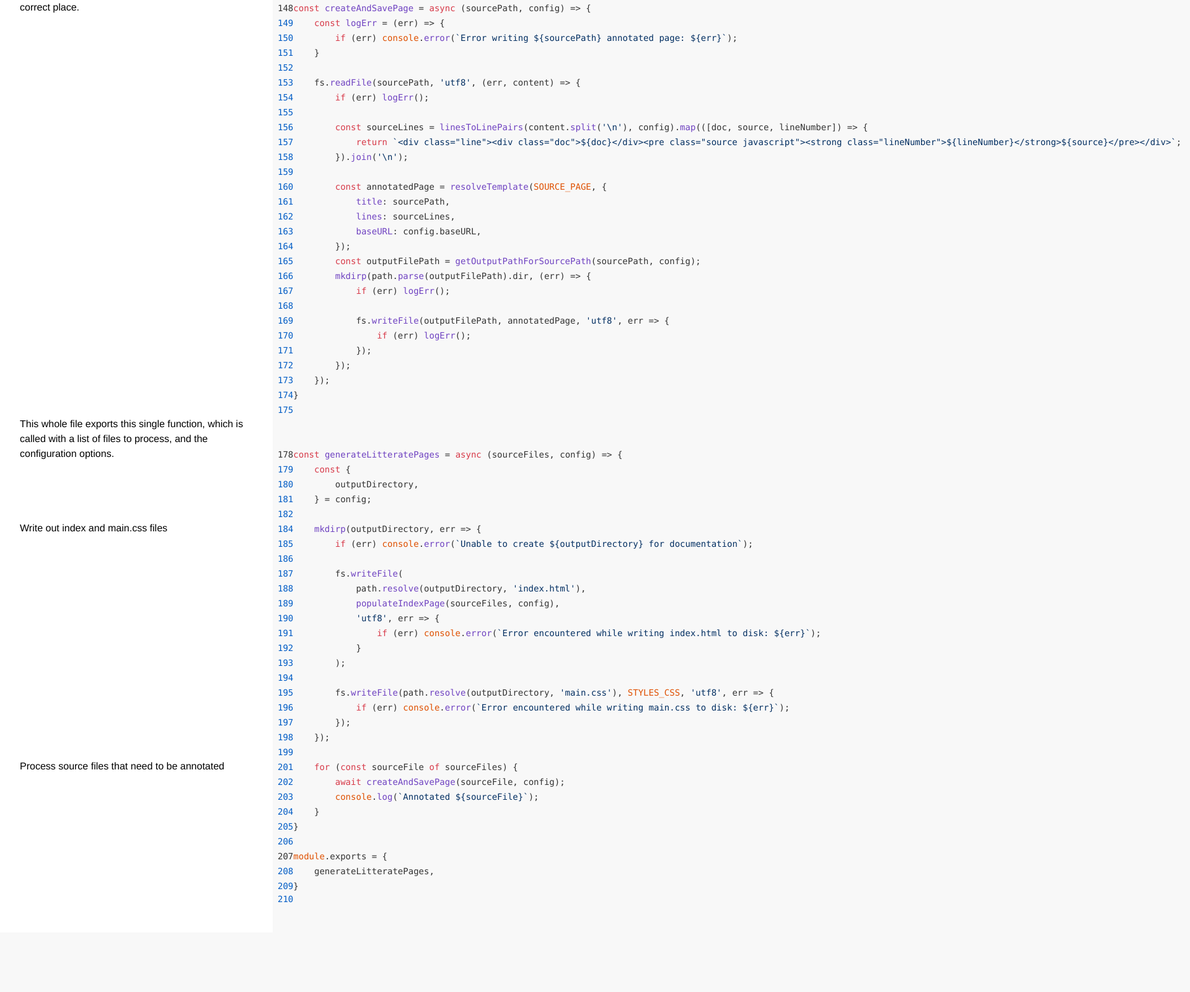
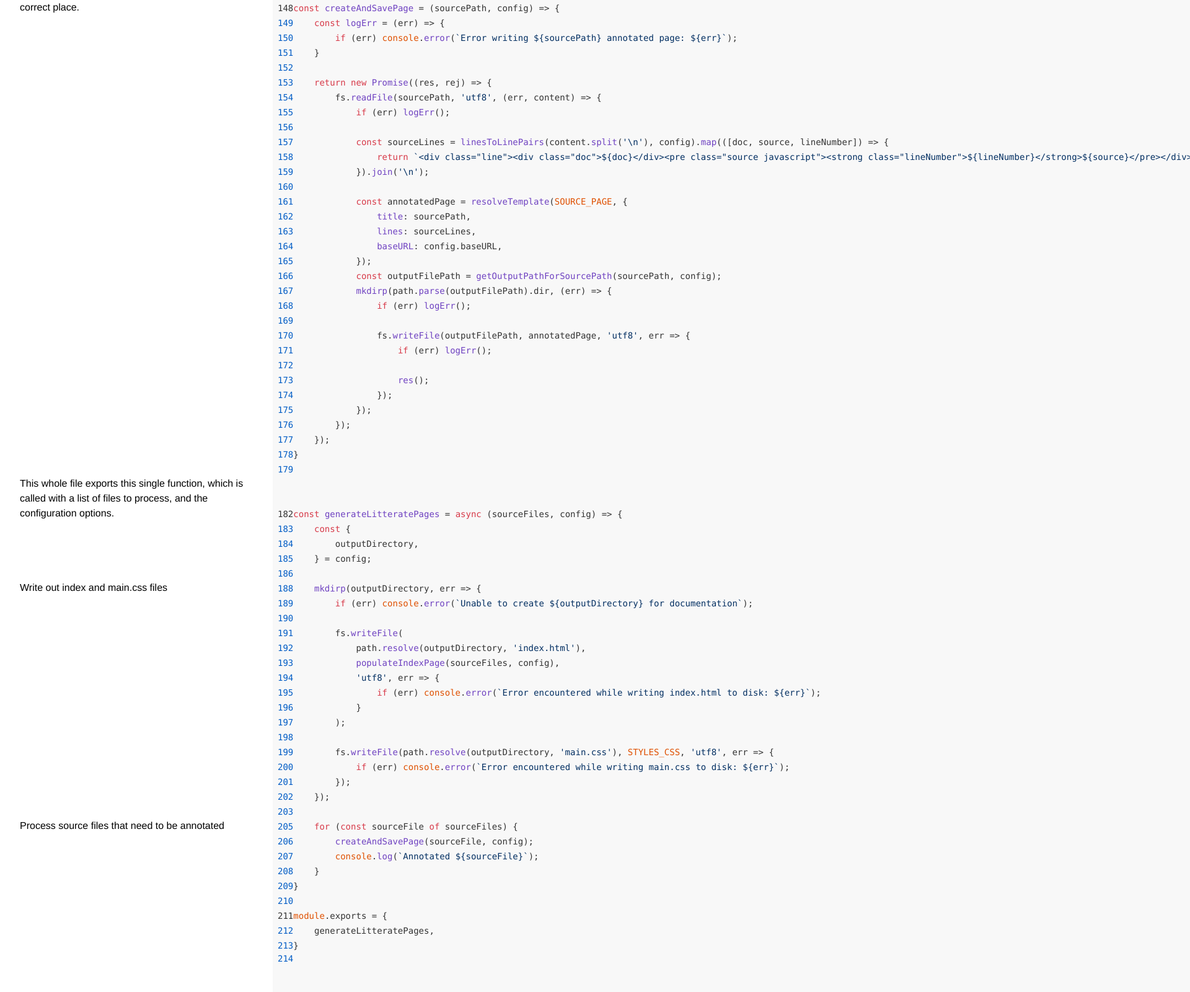
Before and after one commit to thesephist/litterate, a website: page docs/src/generate.js.html in a window 1280 px wide. Shown: the part 3688-5288 px from the top of the page at 62% size, 1920 px wide, since content can reach past the window. Before the commit the page ends 5192 px from the top, so only its background shows below. Drawn offline with nearby package versions, Linux system fonts and the light colour scheme.

Commit message:
generate: createAndSavePage now correctly returns a Promise, and multiple pages are written concurrently, as they should be

```diff
--- a/docs/src/generate.js.html
+++ b/docs/src/generate.js.html
@@ -146,68 +146,72 @@
 <div class="line"><div class="doc"></div><pre class="source javascript"><strong class="lineNumber">144</strong>}</pre></div>
 <div class="line"><div class="doc"></div><pre class="source javascript"><strong class="lineNumber">145</strong></pre></div>
 <div class="line"><div class="doc"><p>This function is called for each source file, to process and save the Litterate version of the source file in the correct place.</p>
-</div><pre class="source javascript"><strong class="lineNumber">148</strong>const createAndSavePage = async (sourcePath, config) =&#62; {</pre></div>
+</div><pre class="source javascript"><strong class="lineNumber">148</strong>const createAndSavePage = (sourcePath, config) =&#62; {</pre></div>
 <div class="line"><div class="doc"></div><pre class="source javascript"><strong class="lineNumber">149</strong>    const logErr = (err) =&#62; {</pre></div>
 <div class="line"><div class="doc"></div><pre class="source javascript"><strong class="lineNumber">150</strong>        if (err) console.error(`Error writing ${sourcePath} annotated page: ${err}`);</pre></div>
 <div class="line"><div class="doc"></div><pre class="source javascript"><strong class="lineNumber">151</strong>    }</pre></div>
 <div class="line"><div class="doc"></div><pre class="source javascript"><strong class="lineNumber">152</strong></pre></div>
-<div class="line"><div class="doc"></div><pre class="source javascript"><strong class="lineNumber">153</strong>    fs.readFile(sourcePath, 'utf8', (err, content) =&#62; {</pre></div>
-<div class="line"><div class="doc"></div><pre class="source javascript"><strong class="lineNumber">154</strong>        if (err) logErr();</pre></div>
-<div class="line"><div class="doc"></div><pre class="source javascript"><strong class="lineNumber">155</strong></pre></div>
-<div class="line"><div class="doc"></div><pre class="source javascript"><strong class="lineNumber">156</strong>        const sourceLines = linesToLinePairs(content.split('\n'), config).map(([doc, source, lineNumber]) =&#62; {</pre></div>
-<div class="line"><div class="doc"></div><pre class="source javascript"><strong class="lineNumber">157</strong>            return `&#60;div class="line"&#62;&#60;div class="doc"&#62;${doc}&#60;/div&#62;&#60;pre class="source javascript"&#62;&#60;strong class="lineNumber"&#62;${lineNumber}&#60;/strong&#62;${source}&#60;/pre&#62;&#60;/div&#62;`;</pre></div>
-<div class="line"><div class="doc"></div><pre class="source javascript"><strong class="lineNumber">158</strong>        }).join('\n');</pre></div>
-<div class="line"><div class="doc"></div><pre class="source javascript"><strong class="lineNumber">159</strong></pre></div>
-<div class="line"><div class="doc"></div><pre class="source javascript"><strong class="lineNumber">160</strong>        const annotatedPage = resolveTemplate(SOURCE_PAGE, {</pre></div>
-<div class="line"><div class="doc"></div><pre class="source javascript"><strong class="lineNumber">161</strong>            title: sourcePath,</pre></div>
-<div class="line"><div class="doc"></div><pre class="source javascript"><strong class="lineNumber">162</strong>            lines: sourceLines,</pre></div>
-<div class="line"><div class="doc"></div><pre class="source javascript"><strong class="lineNumber">163</strong>            baseURL: config.baseURL,</pre></div>
-<div class="line"><div class="doc"></div><pre class="source javascript"><strong class="lineNumber">164</strong>        });</pre></div>
-<div class="line"><div class="doc"></div><pre class="source javascript"><strong class="lineNumber">165</strong>        const outputFilePath = getOutputPathForSourcePath(sourcePath, config);</pre></div>
-<div class="line"><div class="doc"></div><pre class="source javascript"><strong class="lineNumber">166</strong>        mkdirp(path.parse(outputFilePath).dir, (err) =&#62; {</pre></div>
-<div class="line"><div class="doc"></div><pre class="source javascript"><strong class="lineNumber">167</strong>            if (err) logErr();</pre></div>
-<div class="line"><div class="doc"></div><pre class="source javascript"><strong class="lineNumber">168</strong></pre></div>
-<div class="line"><div class="doc"></div><pre class="source javascript"><strong class="lineNumber">169</strong>            fs.writeFile(outputFilePath, annotatedPage, 'utf8', err =&#62; {</pre></div>
-<div class="line"><div class="doc"></div><pre class="source javascript"><strong class="lineNumber">170</strong>                if (err) logErr();</pre></div>
-<div class="line"><div class="doc"></div><pre class="source javascript"><strong class="lineNumber">171</strong>            });</pre></div>
-<div class="line"><div class="doc"></div><pre class="source javascript"><strong class="lineNumber">172</strong>        });</pre></div>
-<div class="line"><div class="doc"></div><pre class="source javascript"><strong class="lineNumber">173</strong>    });</pre></div>
-<div class="line"><div class="doc"></div><pre class="source javascript"><strong class="lineNumber">174</strong>}</pre></div>
-<div class="line"><div class="doc"></div><pre class="source javascript"><strong class="lineNumber">175</strong></pre></div>
+<div class="line"><div class="doc"></div><pre class="source javascript"><strong class="lineNumber">153</strong>    return new Promise((res, rej) =&#62; {</pre></div>
+<div class="line"><div class="doc"></div><pre class="source javascript"><strong class="lineNumber">154</strong>        fs.readFile(sourcePath, 'utf8', (err, content) =&#62; {</pre></div>
+<div class="line"><div class="doc"></div><pre class="source javascript"><strong class="lineNumber">155</strong>            if (err) logErr();</pre></div>
+<div class="line"><div class="doc"></div><pre class="source javascript"><strong class="lineNumber">156</strong></pre></div>
+<div class="line"><div class="doc"></div><pre class="source javascript"><strong class="lineNumber">157</strong>            const sourceLines = linesToLinePairs(content.split('\n'), config).map(([doc, source, lineNumber]) =&#62; {</pre></div>
+<div class="line"><div class="doc"></div><pre class="source javascript"><strong class="lineNumber">158</strong>                return `&#60;div class="line"&#62;&#60;div class="doc"&#62;${doc}&#60;/div&#62;&#60;pre class="source javascript"&#62;&#60;strong class="lineNumber"&#62;${lineNumber}&#60;/strong&#62;${source}&#60;/pre&#62;&#60;/div&#62;`;</pre></div>
+<div class="line"><div class="doc"></div><pre class="source javascript"><strong class="lineNumber">159</strong>            }).join('\n');</pre></div>
+<div class="line"><div class="doc"></div><pre class="source javascript"><strong class="lineNumber">160</strong></pre></div>
+<div class="line"><div class="doc"></div><pre class="source javascript"><strong class="lineNumber">161</strong>            const annotatedPage = resolveTemplate(SOURCE_PAGE, {</pre></div>
+<div class="line"><div class="doc"></div><pre class="source javascript"><strong class="lineNumber">162</strong>                title: sourcePath,</pre></div>
+<div class="line"><div class="doc"></div><pre class="source javascript"><strong class="lineNumber">163</strong>                lines: sourceLines,</pre></div>
+<div class="line"><div class="doc"></div><pre class="source javascript"><strong class="lineNumber">164</strong>                baseURL: config.baseURL,</pre></div>
+<div class="line"><div class="doc"></div><pre class="source javascript"><strong class="lineNumber">165</strong>            });</pre></div>
+<div class="line"><div class="doc"></div><pre class="source javascript"><strong class="lineNumber">166</strong>            const outputFilePath = getOutputPathForSourcePath(sourcePath, config);</pre></div>
+<div class="line"><div class="doc"></div><pre class="source javascript"><strong class="lineNumber">167</strong>            mkdirp(path.parse(outputFilePath).dir, (err) =&#62; {</pre></div>
+<div class="line"><div class="doc"></div><pre class="source javascript"><strong class="lineNumber">168</strong>                if (err) logErr();</pre></div>
+<div class="line"><div class="doc"></div><pre class="source javascript"><strong class="lineNumber">169</strong></pre></div>
+<div class="line"><div class="doc"></div><pre class="source javascript"><strong class="lineNumber">170</strong>                fs.writeFile(outputFilePath, annotatedPage, 'utf8', err =&#62; {</pre></div>
+<div class="line"><div class="doc"></div><pre class="source javascript"><strong class="lineNumber">171</strong>                    if (err) logErr();</pre></div>
+<div class="line"><div class="doc"></div><pre class="source javascript"><strong class="lineNumber">172</strong></pre></div>
+<div class="line"><div class="doc"></div><pre class="source javascript"><strong class="lineNumber">173</strong>                    res();</pre></div>
+<div class="line"><div class="doc"></div><pre class="source javascript"><strong class="lineNumber">174</strong>                });</pre></div>
+<div class="line"><div class="doc"></div><pre class="source javascript"><strong class="lineNumber">175</strong>            });</pre></div>
+<div class="line"><div class="doc"></div><pre class="source javascript"><strong class="lineNumber">176</strong>        });</pre></div>
+<div class="line"><div class="doc"></div><pre class="source javascript"><strong class="lineNumber">177</strong>    });</pre></div>
+<div class="line"><div class="doc"></div><pre class="source javascript"><strong class="lineNumber">178</strong>}</pre></div>
+<div class="line"><div class="doc"></div><pre class="source javascript"><strong class="lineNumber">179</strong></pre></div>
 <div class="line"><div class="doc"><p>This whole file exports this single function, which is called with a list of files to process, and the configuration options.</p>
-</div><pre class="source javascript"><strong class="lineNumber">178</strong>const generateLitteratePages = async (sourceFiles, config) =&#62; {</pre></div>
-<div class="line"><div class="doc"></div><pre class="source javascript"><strong class="lineNumber">179</strong>    const {</pre></div>
-<div class="line"><div class="doc"></div><pre class="source javascript"><strong class="lineNumber">180</strong>        outputDirectory,</pre></div>
-<div class="line"><div class="doc"></div><pre class="source javascript"><strong class="lineNumber">181</strong>    } = config;</pre></div>
-<div class="line"><div class="doc"></div><pre class="source javascript"><strong class="lineNumber">182</strong></pre></div>
+</div><pre class="source javascript"><strong class="lineNumber">182</strong>const generateLitteratePages = async (sourceFiles, config) =&#62; {</pre></div>
+<div class="line"><div class="doc"></div><pre class="source javascript"><strong class="lineNumber">183</strong>    const {</pre></div>
+<div class="line"><div class="doc"></div><pre class="source javascript"><strong class="lineNumber">184</strong>        outputDirectory,</pre></div>
+<div class="line"><div class="doc"></div><pre class="source javascript"><strong class="lineNumber">185</strong>    } = config;</pre></div>
+<div class="line"><div class="doc"></div><pre class="source javascript"><strong class="lineNumber">186</strong></pre></div>
 <div class="line"><div class="doc"><p>Write out index and main.css files</p>
-</div><pre class="source javascript"><strong class="lineNumber">184</strong>    mkdirp(outputDirectory, err =&#62; {</pre></div>
-<div class="line"><div class="doc"></div><pre class="source javascript"><strong class="lineNumber">185</strong>        if (err) console.error(`Unable to create ${outputDirectory} for documentation`);</pre></div>
-<div class="line"><div class="doc"></div><pre class="source javascript"><strong class="lineNumber">186</strong></pre></div>
-<div class="line"><div class="doc"></div><pre class="source javascript"><strong class="lineNumber">187</strong>        fs.writeFile(</pre></div>
-<div class="line"><div class="doc"></div><pre class="source javascript"><strong class="lineNumber">188</strong>            path.resolve(outputDirectory, 'index.html'),</pre></div>
-<div class="line"><div class="doc"></div><pre class="source javascript"><strong class="lineNumber">189</strong>            populateIndexPage(sourceFiles, config),</pre></div>
-<div class="line"><div class="doc"></div><pre class="source javascript"><strong class="lineNumber">190</strong>            'utf8', err =&#62; {</pre></div>
-<div class="line"><div class="doc"></div><pre class="source javascript"><strong class="lineNumber">191</strong>                if (err) console.error(`Error encountered while writing index.html to disk: ${err}`);</pre></div>
-<div class="line"><div class="doc"></div><pre class="source javascript"><strong class="lineNumber">192</strong>            }</pre></div>
-<div class="line"><div class="doc"></div><pre class="source javascript"><strong class="lineNumber">193</strong>        );</pre></div>
-<div class="line"><div class="doc"></div><pre class="source javascript"><strong class="lineNumber">194</strong></pre></div>
-<div class="line"><div class="doc"></div><pre class="source javascript"><strong class="lineNumber">195</strong>        fs.writeFile(path.resolve(outputDirectory, 'main.css'), STYLES_CSS, 'utf8', err =&#62; {</pre></div>
-<div class="line"><div class="doc"></div><pre class="source javascript"><strong class="lineNumber">196</strong>            if (err) console.error(`Error encountered while writing main.css to disk: ${err}`);</pre></div>
-<div class="line"><div class="doc"></div><pre class="source javascript"><strong class="lineNumber">197</strong>        });</pre></div>
-<div class="line"><div class="doc"></div><pre class="source javascript"><strong class="lineNumber">198</strong>    });</pre></div>
-<div class="line"><div class="doc"></div><pre class="source javascript"><strong class="lineNumber">199</strong></pre></div>
+</div><pre class="source javascript"><strong class="lineNumber">188</strong>    mkdirp(outputDirectory, err =&#62; {</pre></div>
+<div class="line"><div class="doc"></div><pre class="source javascript"><strong class="lineNumber">189</strong>        if (err) console.error(`Unable to create ${outputDirectory} for documentation`);</pre></div>
+<div class="line"><div class="doc"></div><pre class="source javascript"><strong class="lineNumber">190</strong></pre></div>
+<div class="line"><div class="doc"></div><pre class="source javascript"><strong class="lineNumber">191</strong>        fs.writeFile(</pre></div>
+<div class="line"><div class="doc"></div><pre class="source javascript"><strong class="lineNumber">192</strong>            path.resolve(outputDirectory, 'index.html'),</pre></div>
+<div class="line"><div class="doc"></div><pre class="source javascript"><strong class="lineNumber">193</strong>            populateIndexPage(sourceFiles, config),</pre></div>
+<div class="line"><div class="doc"></div><pre class="source javascript"><strong class="lineNumber">194</strong>            'utf8', err =&#62; {</pre></div>
+<div class="line"><div class="doc"></div><pre class="source javascript"><strong class="lineNumber">195</strong>                if (err) console.error(`Error encountered while writing index.html to disk: ${err}`);</pre></div>
+<div class="line"><div class="doc"></div><pre class="source javascript"><strong class="lineNumber">196</strong>            }</pre></div>
+<div class="line"><div class="doc"></div><pre class="source javascript"><strong class="lineNumber">197</strong>        );</pre></div>
+<div class="line"><div class="doc"></div><pre class="source javascript"><strong class="lineNumber">198</strong></pre></div>
+<div class="line"><div class="doc"></div><pre class="source javascript"><strong class="lineNumber">199</strong>        fs.writeFile(path.resolve(outputDirectory, 'main.css'), STYLES_CSS, 'utf8', err =&#62; {</pre></div>
+<div class="line"><div class="doc"></div><pre class="source javascript"><strong class="lineNumber">200</strong>            if (err) console.error(`Error encountered while writing main.css to disk: ${err}`);</pre></div>
+<div class="line"><div class="doc"></div><pre class="source javascript"><strong class="lineNumber">201</strong>        });</pre></div>
+<div class="line"><div class="doc"></div><pre class="source javascript"><strong class="lineNumber">202</strong>    });</pre></div>
+<div class="line"><div class="doc"></div><pre class="source javascript"><strong class="lineNumber">203</strong></pre></div>
 <div class="line"><div class="doc"><p>Process source files that need to be annotated</p>
-</div><pre class="source javascript"><strong class="lineNumber">201</strong>    for (const sourceFile of sourceFiles) {</pre></div>
-<div class="line"><div class="doc"></div><pre class="source javascript"><strong class="lineNumber">202</strong>        await createAndSavePage(sourceFile, config);</pre></div>
-<div class="line"><div class="doc"></div><pre class="source javascript"><strong class="lineNumber">203</strong>        console.log(`Annotated ${sourceFile}`);</pre></div>
-<div class="line"><div class="doc"></div><pre class="source javascript"><strong class="lineNumber">204</strong>    }</pre></div>
-<div class="line"><div class="doc"></div><pre class="source javascript"><strong class="lineNumber">205</strong>}</pre></div>
-<div class="line"><div class="doc"></div><pre class="source javascript"><strong class="lineNumber">206</strong></pre></div>
-<div class="line"><div class="doc"></div><pre class="source javascript"><strong class="lineNumber">207</strong>module.exports = {</pre></div>
-<div class="line"><div class="doc"></div><pre class="source javascript"><strong class="lineNumber">208</strong>    generateLitteratePages,</pre></div>
+</div><pre class="source javascript"><strong class="lineNumber">205</strong>    for (const sourceFile of sourceFiles) {</pre></div>
+<div class="line"><div class="doc"></div><pre class="source javascript"><strong class="lineNumber">206</strong>        createAndSavePage(sourceFile, config);</pre></div>
+<div class="line"><div class="doc"></div><pre class="source javascript"><strong class="lineNumber">207</strong>        console.log(`Annotated ${sourceFile}`);</pre></div>
+<div class="line"><div class="doc"></div><pre class="source javascript"><strong class="lineNumber">208</strong>    }</pre></div>
 <div class="line"><div class="doc"></div><pre class="source javascript"><strong class="lineNumber">209</strong>}</pre></div>
 <div class="line"><div class="doc"></div><pre class="source javascript"><strong class="lineNumber">210</strong></pre></div>
+<div class="line"><div class="doc"></div><pre class="source javascript"><strong class="lineNumber">211</strong>module.exports = {</pre></div>
+<div class="line"><div class="doc"></div><pre class="source javascript"><strong class="lineNumber">212</strong>    generateLitteratePages,</pre></div>
+<div class="line"><div class="doc"></div><pre class="source javascript"><strong class="lineNumber">213</strong>}</pre></div>
+<div class="line"><div class="doc"></div><pre class="source javascript"><strong class="lineNumber">214</strong></pre></div>
     </main>
     <link rel="stylesheet" href="//cdnjs.cloudflare.com/ajax/libs/highlight.js/9.13.1/styles/github-gist.min.css">
     <script src="//cdnjs.cloudflare.com/ajax/libs/highlight.js/9.13.1/highlight.min.js"></script>
```
Also changed, not shown: src/generate.js (+6 -2 lines).
